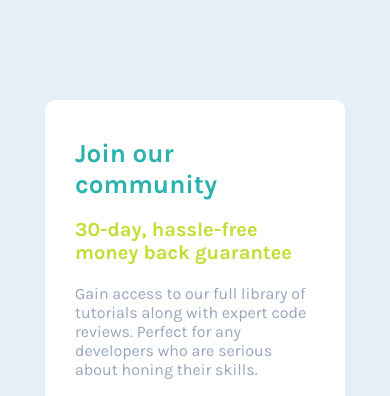
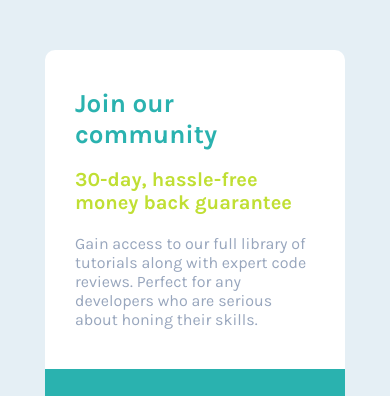
Before and after one commit to edu2andrade/single-price-grid, a plain HTML site: page index.html in a window 390 px wide. Shown: the top 396 px of the page. Drawn offline with Linux system fonts and the light colour scheme.

Commit message:
Update style.css

```diff
--- a/style.css
+++ b/style.css
@@ -5,16 +5,17 @@
 }
 
 body{
+    display: grid;
+    justify-content: center;
+    align-items: center;
     background-color: hsl(204, 43%, 93%);
     font-family: 'Karla', sans-serif;
     font-size: 16px;
+    min-height: 100vh;
 }
 
 .container{
-
-    margin: 100px;
     display: grid;
-    justify-content: center;
     grid-template-columns: 300px 300px;
     grid-template-rows: 0,7fr 1,3fr;
     grid-template-areas:
@@ -24,7 +25,6 @@ body{
 
 .box{
     padding: 30px 30px;
-
 }
 
 .content1{
@@ -64,6 +64,10 @@ body{
 .content2 p{
     color: rgba(255, 255, 255, 0.712);
     padding: 10px 0;
+}
+
+.content2 > text{
+    color: #fff;
 }
 
 .content2 p span{
@@ -107,7 +111,13 @@ body{
 }
 
 @media only screen and (max-width: 650px) {
+
+    /* .body{
+        margin: 30px;
+    } */
+
     .container{
+        margin: 50px 200px;
         grid-template-columns: 1fr;
         grid-template-rows: 1,4fr 0,6fr 0,6fr;
         grid-template-areas:
```
